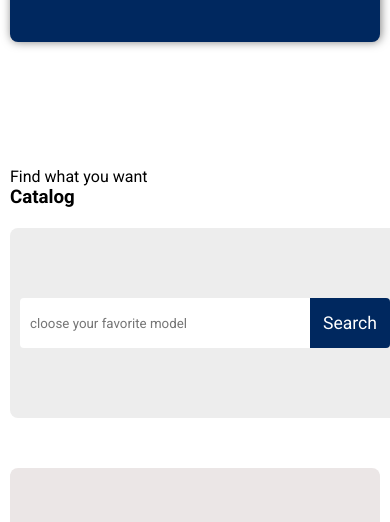
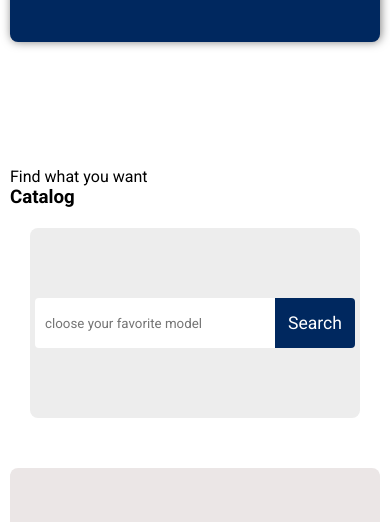
Before and after one commit to emersonneutzling/projeto-PerfectCar, a plain HTML site: page index.html in a window 390 px wide. Shown: the part 543-1065 px from the top of the page. Drawn offline with Linux system fonts and the light colour scheme.

Commit message:
atualizei projeto

```diff
--- a/style.css
+++ b/style.css
@@ -437,7 +437,7 @@ footer .last{
     }
 
     section .filter-card {
-        width: 390px;
+        width: 330px;
         padding: 0px 10px;
 
     }
```
